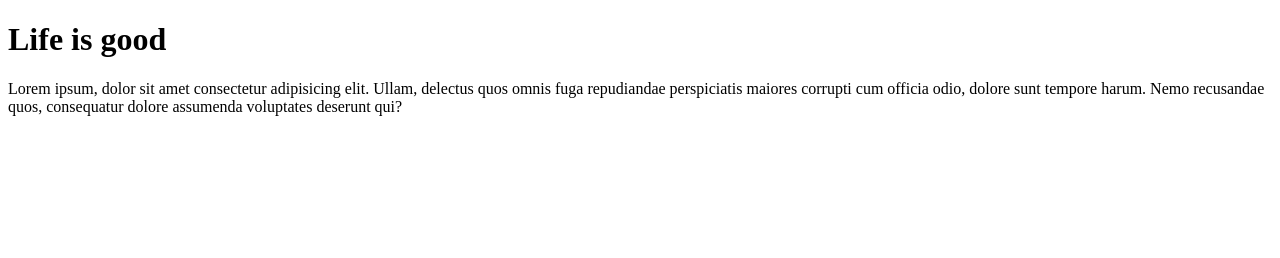
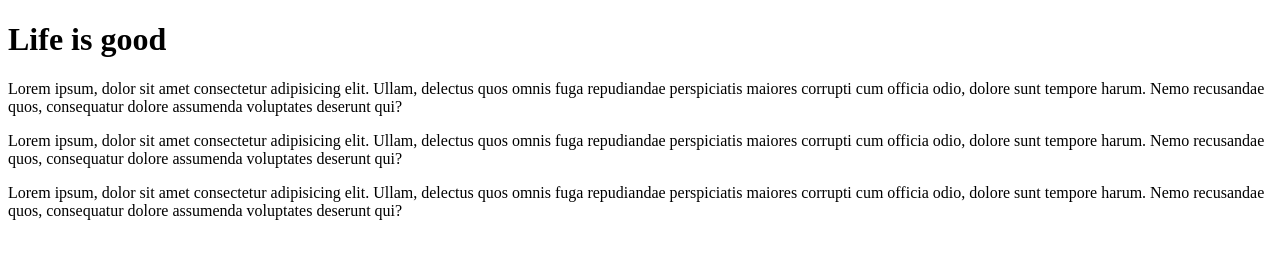
Before and after one commit to pattesting2021/hello, a plain HTML site: page index.html in a window 1280 px wide. Drawn offline with Linux system fonts and the light colour scheme.

Commit message:
message is

```diff
--- a/index.html
+++ b/index.html
@@ -9,5 +9,7 @@
 <body>
     <h1>Life is good</h1>
     <p>Lorem ipsum, dolor sit amet consectetur adipisicing elit. Ullam, delectus quos omnis fuga repudiandae perspiciatis maiores corrupti cum officia odio, dolore sunt tempore harum. Nemo recusandae quos, consequatur dolore assumenda voluptates deserunt qui?</p>
+    <p>Lorem ipsum, dolor sit amet consectetur adipisicing elit. Ullam, delectus quos omnis fuga repudiandae perspiciatis maiores corrupti cum officia odio, dolore sunt tempore harum. Nemo recusandae quos, consequatur dolore assumenda voluptates deserunt qui?</p>
+    <p>Lorem ipsum, dolor sit amet consectetur adipisicing elit. Ullam, delectus quos omnis fuga repudiandae perspiciatis maiores corrupti cum officia odio, dolore sunt tempore harum. Nemo recusandae quos, consequatur dolore assumenda voluptates deserunt qui?</p>
 </body>
 </html>
```
